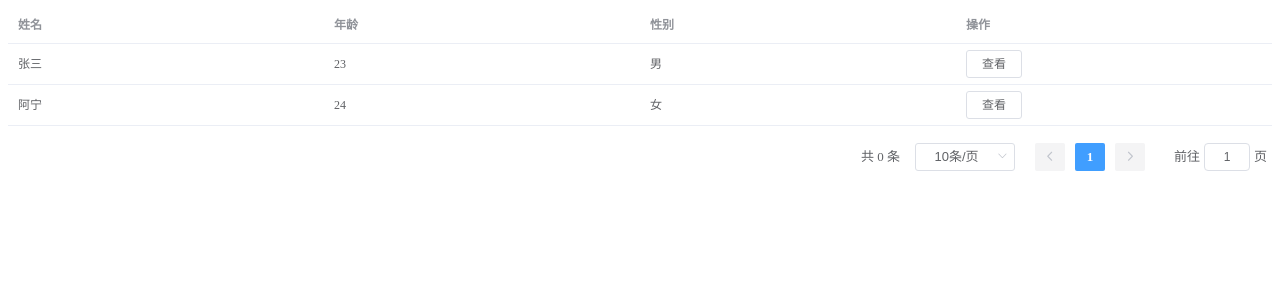
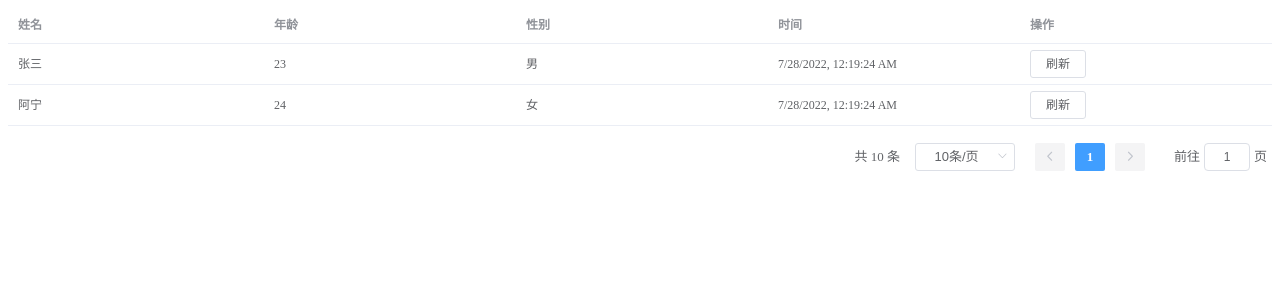
Before and after one commit to hello-fe/hb-ui, a Vue app: page / in a window 1280 px wide. Shown: the top 300 px of the page. Built offline with nearby package versions, Linux system fonts and the light colour scheme.

Commit message:
chore: improve Table use-case

```diff
--- a/view/App.tsx
+++ b/view/App.tsx
@@ -1,30 +1,58 @@
 import { Button } from 'element-ui'
 import { Component } from 'vue'
-import { Table, TableProps } from '../components'
+import { Table, TableHandle, TableProps, TableQuery } from '../components'
 
 export interface RowRecord {
   name: string
   age: number
   gender: 0 | 1
+  date: number
 }
 
 const App: Component = {
   components: {
     [Table.name]: Table,
   },
+  created() {
+    this.tableHandle = {} as TableHandle
+
+    // 主动控制表格数据属性
+    // setInterval(() => this.data = this.data.map(d => Object.assign(d, { date: Date.now() })), 1000)
+  },
   data() {
     const data: RowRecord[] = [
-      { name: '张三', age: 23, gender: 1 },
-      { name: '阿宁', age: 24, gender: 0 },
+      { name: '张三', age: 23, gender: 1, date: Date.now() },
+      { name: '阿宁', age: 24, gender: 0, date: Date.now() },
     ]
+    const pagination = { currentPage: 1, pageSize: 10, total: 10 }
 
     return {
       data,
+      pagination,
     }
+  },
+  methods: {
+    query: async function query(args) {
+      console.log('-- 发起请求 --', JSON.parse(JSON.stringify(args)))
+
+      // 打断请求
+      // return
+
+      // 这里写请求
+      return {
+        data: this.data.map(d => Object.assign(d, { date: Date.now() })),
+        ...this.pagination,
+      }
+    } as TableQuery,
+    refresh() {
+      this.tableHandle.refresh()
+    },
   },
   render() {
     const tableProps: TableProps<RowRecord> = {
       data: this.data,
+      query: args => this.query(args),
+      handle: this.tableHandle,
       columns: [
         {
           label: '姓名',
@@ -44,11 +72,18 @@ const App: Component = {
           render: ({ row }) => row.gender === 1 ? '男' : '女',
         },
         {
+          label: '时间',
+          prop: 'date',
+          render: ({ row }) => new Date(row.date).toLocaleString(),
+        },
+        {
           label: '操作',
           prop: '操作',
-          render: () => <Button>查看</Button>,
+          render: () => <Button on-click={this.refresh}>刷新</Button>,
         },
       ],
+      // 关闭分页
+      // pagination: null,
     }
 
     return (
```
